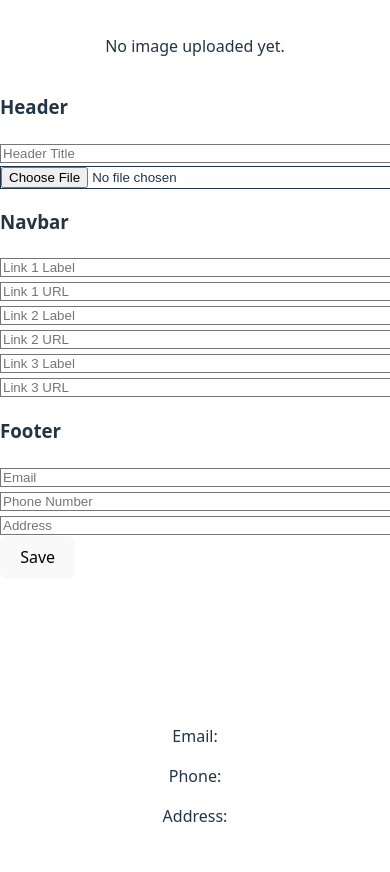
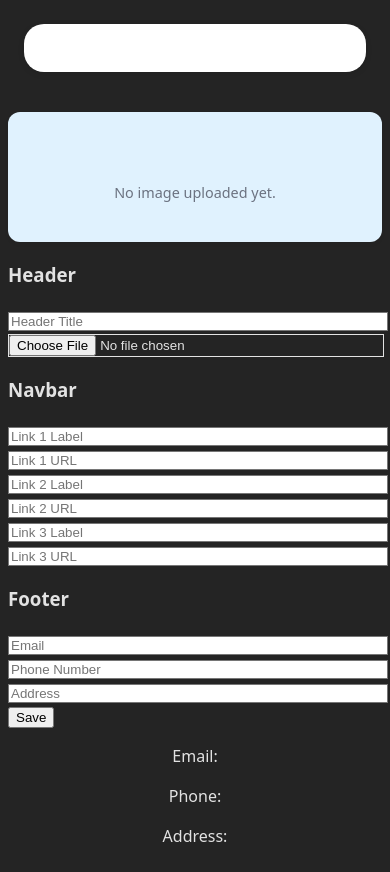
Before and after one commit to MohammadhRimaz/Cloud-Dashboard, a React (Vite) app: page / in a window 390 px wide. Before the commit the page ends 844 px from the top, so only its background shows below. Built offline with nearby package versions, Linux system fonts and the light colour scheme; no server answers.

Commit message:
Refactor Header and Navbar components for improved styling and structure

```diff
--- a/src/components/Header.jsx
+++ b/src/components/Header.jsx
@@ -1,15 +1,11 @@
 const Header = ({ title, image }) => {
   return (
-    <div className="bg-blue-100 p-6 text-center rounded-md shadow-sm">
-      <h1 className="text-3xl font-bold mb-2">{title}</h1>
+    <div className="header">
+      <h1 className="header-title">{title}</h1>
       {image ? (
-        <img
-          src={image}
-          alt="Uploaded Header"
-          className="mx-auto max-h-48 border border-dashed border-gray-400 p-2"
-        />
+        <img src={image} alt="Uploaded Header" className="header-image" />
       ) : (
-        <p className="text-sm text-gray-500">No image uploaded yet.</p>
+        <p className="header-placeholder">No image uploaded yet.</p>
       )}
     </div>
   );
--- a/src/components/Navbar.jsx
+++ b/src/components/Navbar.jsx
@@ -1,12 +1,8 @@
 const Navbar = ({ navLinks }) => {
   return (
-    <nav className="bg-white shadow-md p-4 flex justify-center space-x-8">
+    <nav className="navbar">
       {navLinks.map((link, index) => (
-        <a
-          key={index}
-          href={link.url}
-          className="text-blue-600 font-medium hover:underline"
-        >
+        <a key={index} href={link.url} className="nav-link">
           {link.label}
         </a>
       ))}
--- a/src/index.css
+++ b/src/index.css
@@ -10,6 +10,7 @@
   color-scheme: light dark;
   color: rgba(255, 255, 255, 0.87);
   background-color: #242424;
+  /* #ffffff; */
 
   font-synthesis: none;
   text-rendering: optimizeLegibility;
@@ -17,56 +18,88 @@
   -moz-osx-font-smoothing: grayscale;
 }
 
-a {
-  font-weight: 500;
-  color: #646cff;
-  text-decoration: inherit;
-}
-a:hover {
-  color: #535bf2;
+.navbar {
+  position: sticky;
+  top: 10px;
+  display: flex;
+  justify-content: space-around;
+  align-items: center;
+  background-color: white;
+  padding: 1rem;
+  border-radius: 20px;
+  box-shadow: 0 2px 6px rgba(0, 0, 0, 0.1);
+  z-index: 1000;
+  margin: 0 auto;
+  max-width: 900px;
 }
 
-body {
-  margin: 0;
-  display: flex;
-  place-items: center;
-  min-width: 320px;
-  min-height: 100vh;
+.nav-link {
+  color: black;
+  font-weight: 500;
+  text-decoration: none;
+  padding: 0.5rem 1rem;
+  border-radius: 20px;
+  transition: background-color 0.3s ease;
 }
 
-h1 {
-  font-size: 3.2em;
-  line-height: 1.1;
+.nav-link:hover {
+  background: linear-gradient(to top, #f2a6b1, white);
 }
 
-button {
-  border-radius: 8px;
-  border: 1px solid transparent;
-  padding: 0.6em 1.2em;
-  font-size: 1em;
-  font-weight: 500;
-  font-family: inherit;
-  background-color: #1a1a1a;
-  cursor: pointer;
-  transition: border-color 0.25s;
-}
-button:hover {
-  border-color: #646cff;
-}
-button:focus,
-button:focus-visible {
-  outline: 4px auto -webkit-focus-ring-color;
+@media (max-width: 640px) {
+  .navbar {
+    flex-direction: row;
+    margin: 1rem;
+    gap: 0.5rem;
+  }
 }
 
-@media (prefers-color-scheme: light) {
-  :root {
-    color: #213547;
-    background-color: #ffffff;
+.header {
+  background-color: #e0f2fe;
+  padding: 1.5rem;
+  border-radius: 12px;
+  box-shadow: 0 2px 4px rgba(0, 0, 0, 0.05);
+  margin-top: 1.5rem;
+  display: flex;
+  flex-direction: column;
+  align-items: center;
+}
+
+.header-title {
+  font-size: 2rem;
+  font-weight: bold;
+  margin-bottom: 1rem;
+  color: black;
+}
+
+.header-image {
+  border-radius: 12px;
+  max-height: 400px;
+  width: 100%;
+  max-width: 800px;
+  object-fit: cover;
+  border: 2px dashed #d1d5db;
+  padding: 0.5rem;
+  box-sizing: border-box;
+}
+
+.header-placeholder {
+  font-size: 0.9rem;
+  color: #6b7280;
+}
+
+@media (max-width: 768px) {
+  .header {
+    align-items: center;
+    text-align: center;
   }
-  a:hover {
-    color: #747bff;
+  .header-title {
+    font-size: 1.5rem;
+    text-align: center;
   }
-  button {
-    background-color: #f9f9f9;
+  .header-image {
+    max-width: 100%;
+    padding: 0.5rem;
+    max-height: 200px;
   }
 }
```
